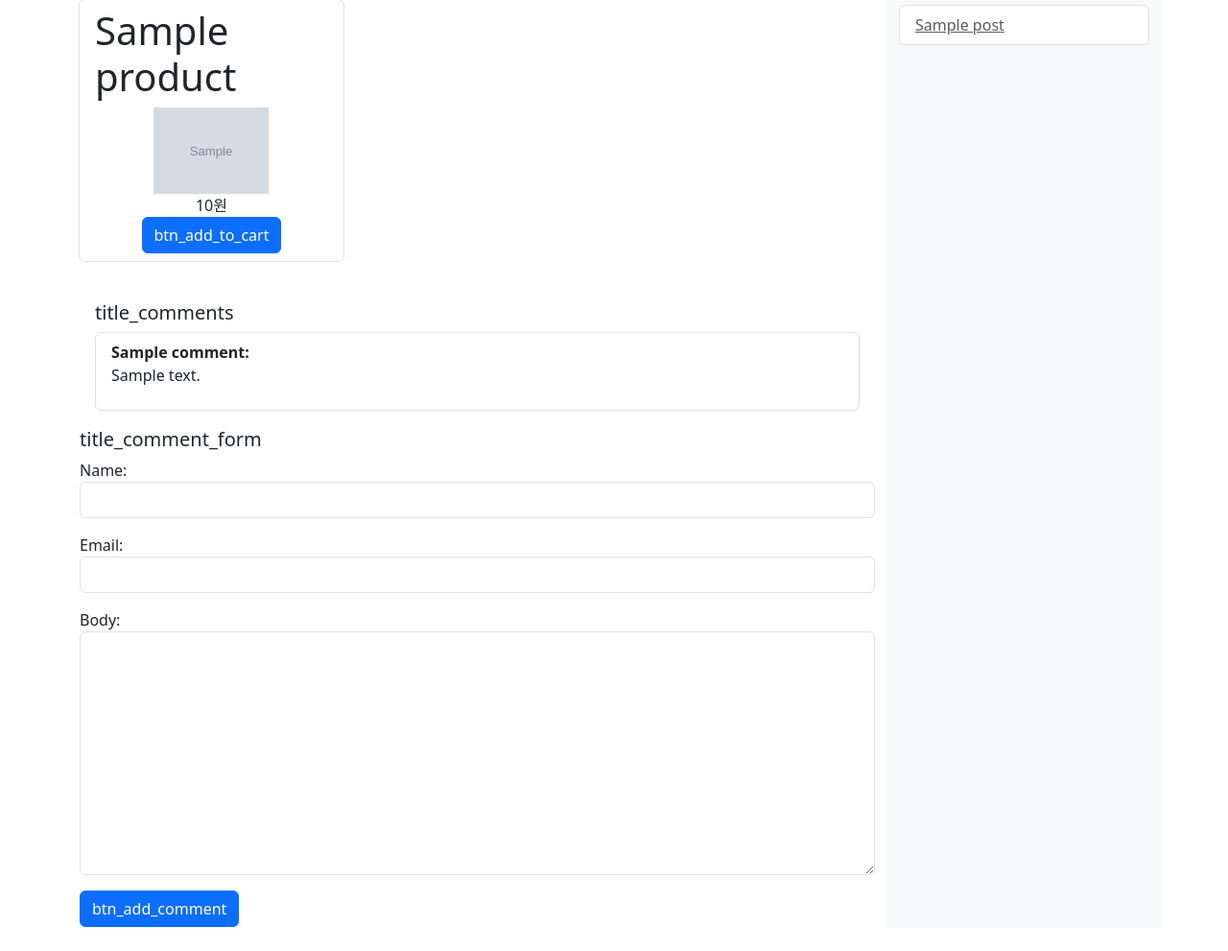
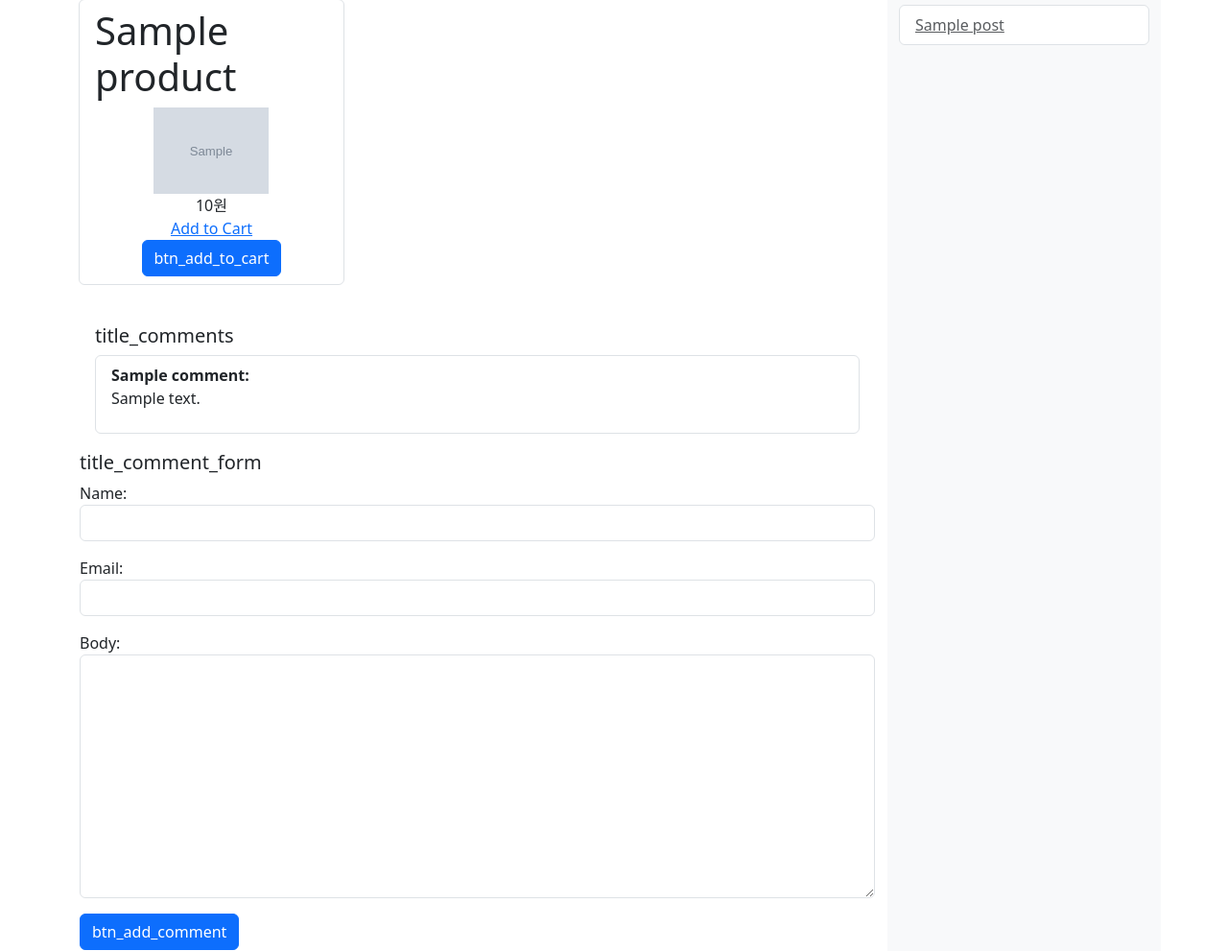
Before and after one commit to Han-minho/DjangoReviewProject, a Django app: page /en/blog/1/ in a window 1280 px wide. Shown: the part 253-1244 px from the top of the page at 96% size. Before the commit the page ends 1219 px from the top, so only its background shows below. Run offline with Django 4.2, Linux system fonts and the light colour scheme; tables that the repository leaves empty hold one stand-in row (values such as "Sample post"); grey boxes marked "Sample" are stand-in pictures; parts of the project's set-up code (start-up, migrations or seed data) failed here and were passed over.

Commit message:
url patterns error 수정

```diff
--- a/shop/templates/shop/product_detail.html
+++ b/shop/templates/shop/product_detail.html
@@ -1,7 +1,8 @@
+{% load i18n %}
 {% load humanize %}
 <h1>{{ product }}</h1>
 {% if product.image %}
     <img width="120" src="{{ product.image.url }}" alt="">
 {% endif %}
 <span>{{ product.price|intcomma }}원</span>
-<!--<a href="{% url 'shop:add_cart' product.id %}">Add to Cart</a>-->
+<a href="{% url 'shop:add_cart' %}">{% trans 'Add to Cart' %}</a>
```
